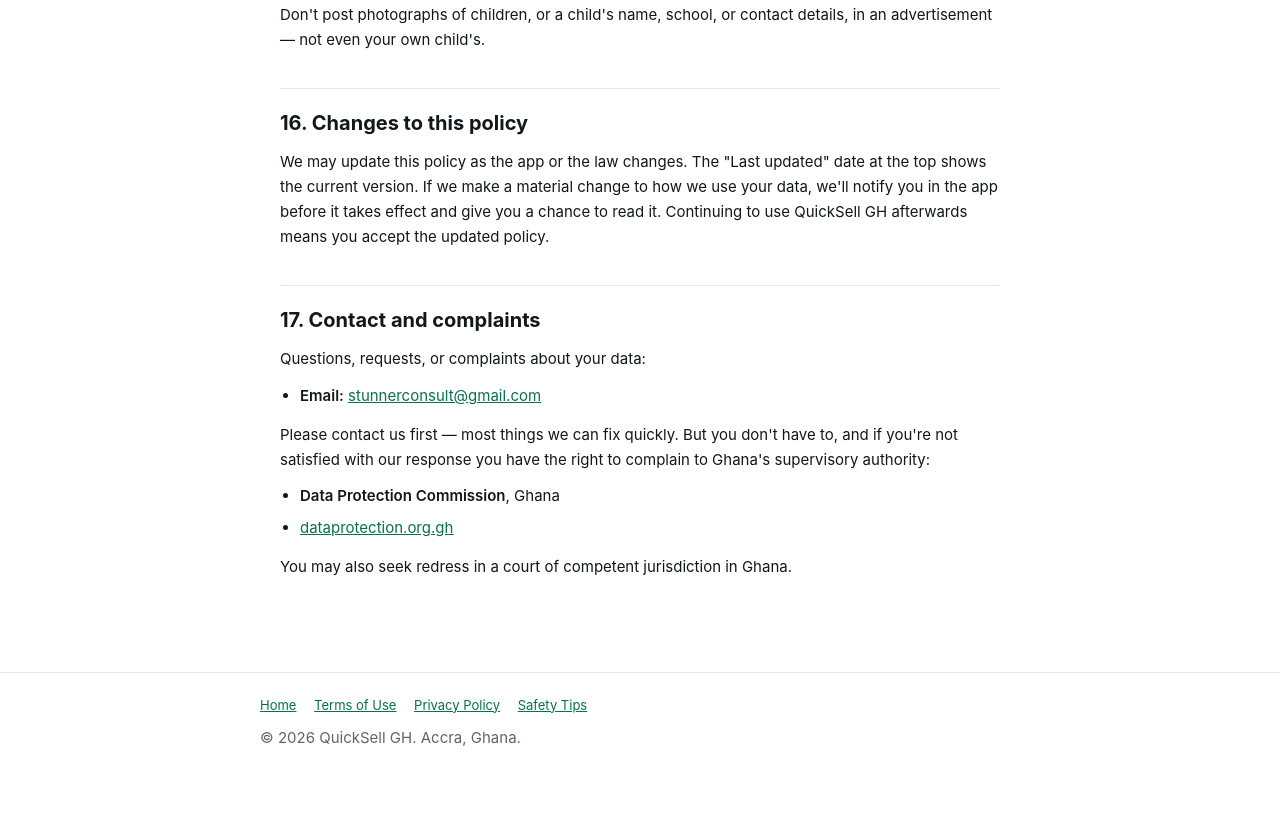
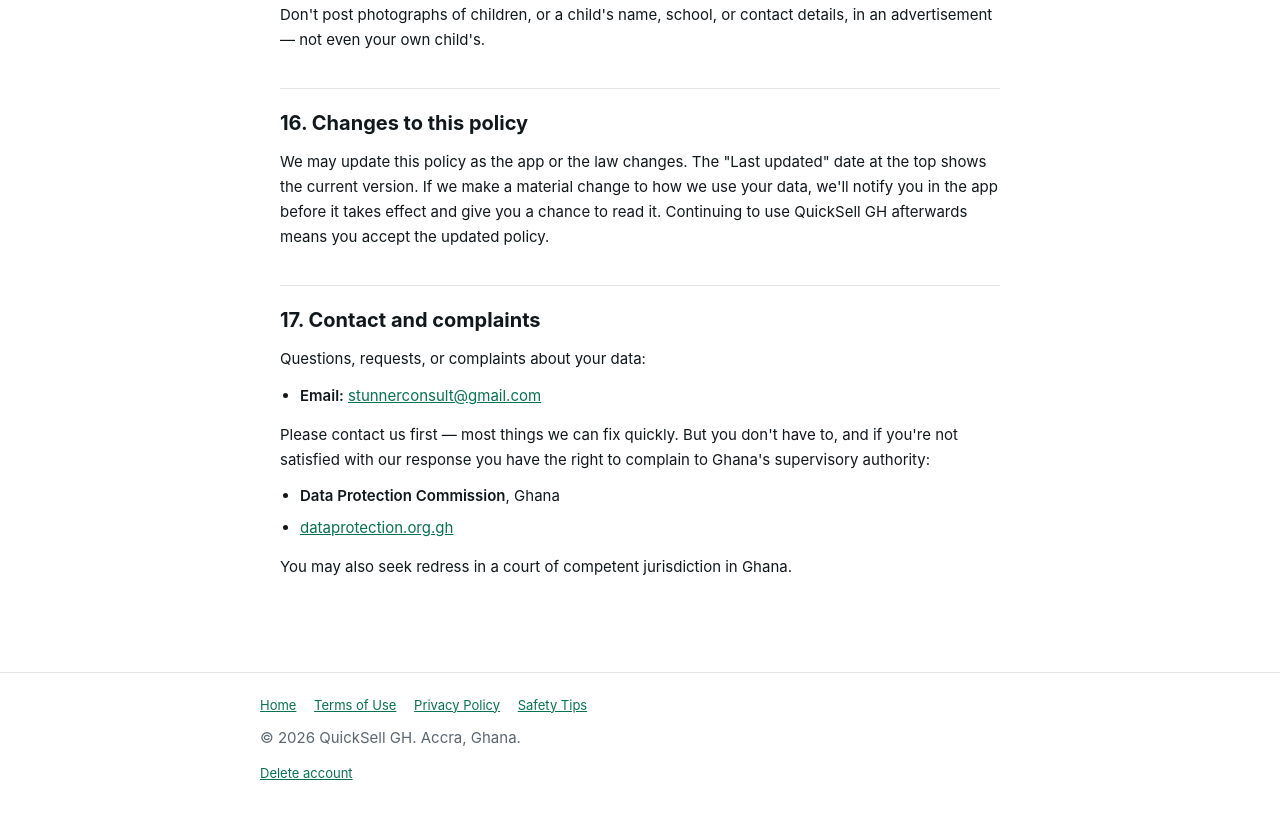
Before and after one commit to stunnerconsult/quicksell-legal, a plain HTML site: page privacy.html in a window 1280 px wide. Shown: the part 9039-9855 px from the top of the page. Drawn offline with Linux system fonts and the light colour scheme.

Commit message:
Update privacy.html

```diff
--- a/privacy.html
+++ b/privacy.html
@@ -324,6 +324,7 @@
     <a href="privacy.html">Privacy Policy</a>
     <a href="safety-tips.html">Safety Tips</a>
     <p style="margin-top:10px">© 2026 QuickSell GH. Accra, Ghana.</p>
+    <a href="delete-account.html">Delete account</a>
   </div>
 </footer>
 
```
